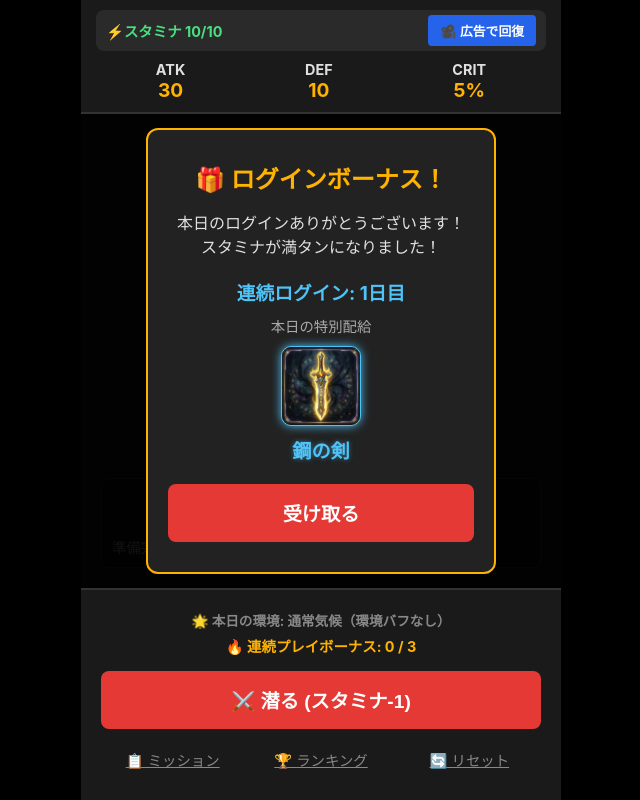
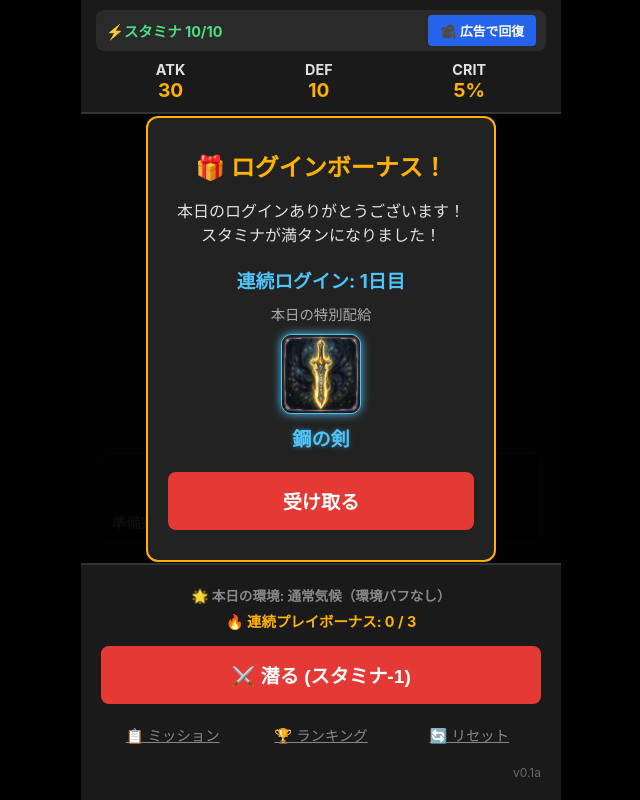
Before and after one commit to Aida187/my-vercel-app, a website: page index.html in a window 1280 px wide. Shown: the whole page, without its empty margins (319-959 px from the left). Drawn offline with Linux system fonts and the light colour scheme.

Commit message:
バージョン表記追加

```diff
--- a/index.html
+++ b/index.html
@@ -133,6 +133,7 @@
                 <button id="ranking-btn" class="btn text-only" style="flex:1;">🏆 ランキング</button>
                 <button id="reset-btn" class="btn text-only" style="flex:1;">🔄 リセット</button>
             </div>
+            <div id="app-version" style="text-align:right; font-size:0.75rem; color:#666; margin-top:10px;">v0.1a</div>
         </footer>
     </div>
     <script src="main.js"></script>
```
